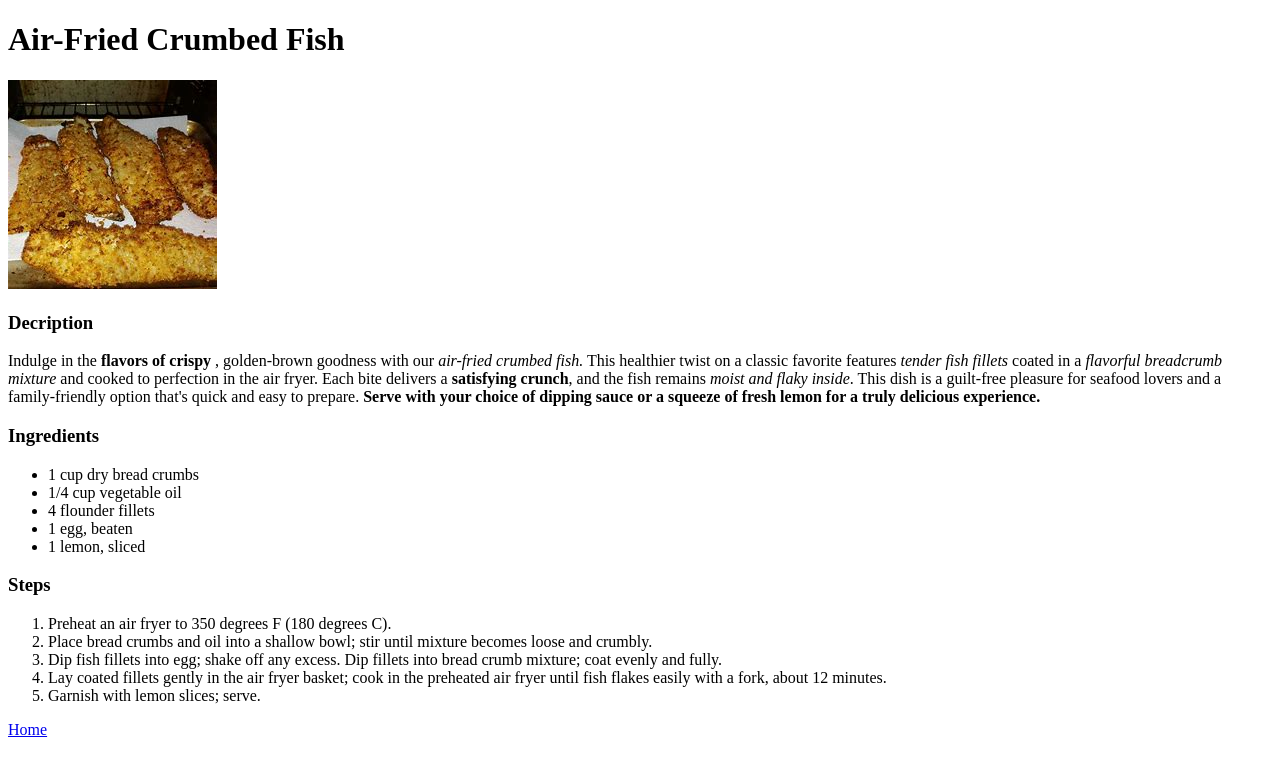
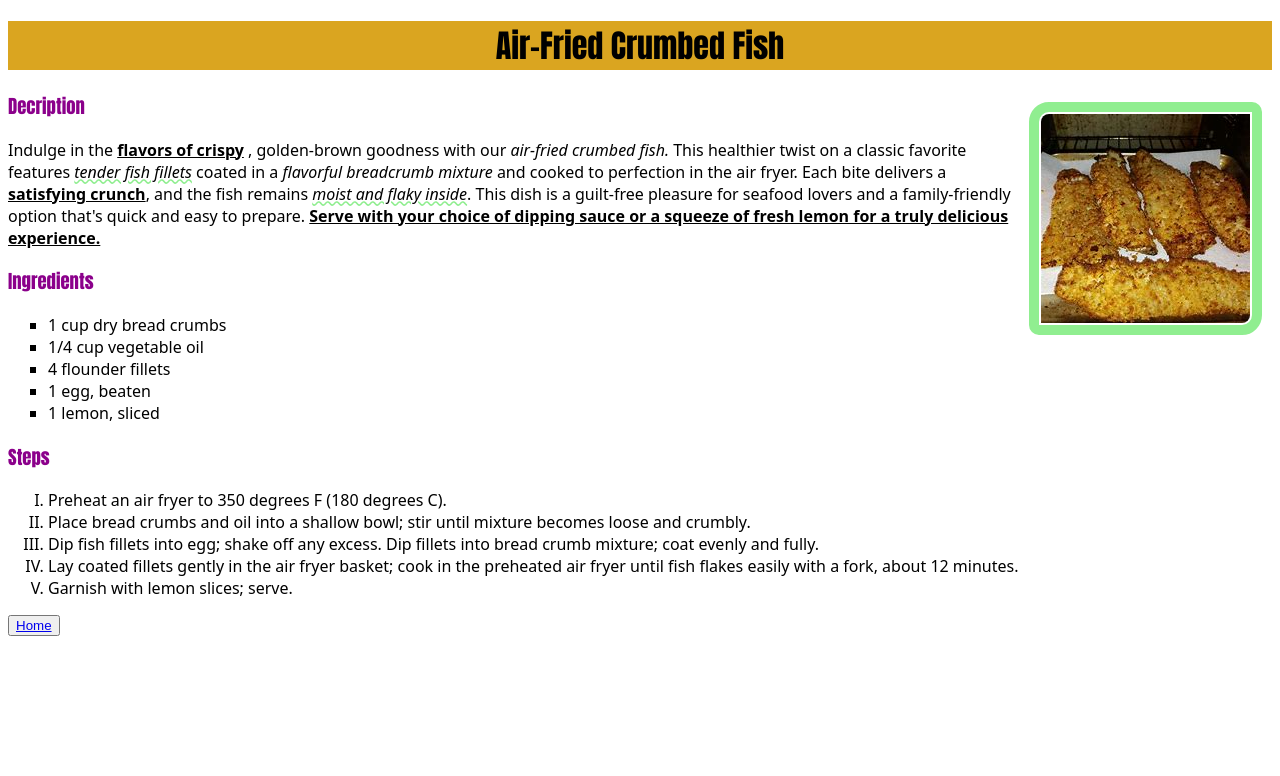
Before and after one commit to Muhammad-Azan-Ul-Haq-Awan/odin-recipes, a plain HTML site: page recipes/Airfriedcrumbedfish.html in a window 1280 px wide. Drawn offline with Linux system fonts and the light colour scheme.

Commit message:
Added divs and span for CSS

```diff
--- a/recipes/Airfriedcrumbedfish.html
+++ b/recipes/Airfriedcrumbedfish.html
@@ -4,16 +4,17 @@
     <meta charset="UTF-8">
     <meta name="viewport" content="width=device-width, initial-scale=1.0">
     <title>Air-Fried Crumbed Fish</title>
+    <link rel="stylesheet" href="styles.css">
 </head>
 <body>
-    <h1>Air-Fried Crumbed Fish</h1>
+    <div class="heading1"><h1>Air-Fried Crumbed Fish</h1></div>
     <img src="../images/fish.jpeg" alt="Fish">
     <h3>Decription</h3>
-    <p> Indulge in the <strong>flavors of crispy</strong> , golden-brown goodness with our <em>air-fried crumbed fish.</em>
-        This healthier twist on a classic favorite features <em>tender fish fillets</em> coated in a <em>flavorful breadcrumb mixture</em> and
-        cooked to perfection in the air fryer. Each bite delivers a <strong>satisfying crunch</strong>, and the fish remains <em>moist and flaky inside</em>.
+    <p> Indulge in the <span class="highlight"><strong>flavors of crispy</strong></span> , golden-brown goodness with our <span class="underlight"></span><em>air-fried crumbed fish.</em></span>
+        This healthier twist on a classic favorite features <span class="underlight"><em>tender fish fillets</em></span> coated in a <em>flavorful breadcrumb mixture</em> and
+        cooked to perfection in the air fryer. Each bite delivers a <span class="highlight"><strong>satisfying crunch</strong></span>, and the fish remains <span class="underlight"><em>moist and flaky inside</em></span>.
         This dish is a guilt-free pleasure for seafood lovers and a family-friendly option that's quick and easy to prepare.
-        <strong>Serve with your choice of dipping sauce or a squeeze of fresh lemon for a truly delicious experience.</strong></p>
+        <span class="highlight"><strong>Serve with your choice of dipping sauce or a squeeze of fresh lemon for a truly delicious experience.</strong></span></p>
     <h3>Ingredients</h3>
     <ul>
         <li>1 cup dry bread crumbs</li>
@@ -31,6 +32,6 @@
             about 12 minutes.</li>
         <li>Garnish with lemon slices; serve.</li>
     </ol>
-    <a href="../index.html">Home</a>
+    <button><a href="../index.html">Home</a></button>
 </body>
 </html>
--- /dev/null
+++ b/recipes/styles.css
@@ -0,0 +1,50 @@
+.heading1 {
+    background-color: goldenrod;
+    color: black;
+    font-weight: bolder;
+    text-align: center;
+    font-family: Impact, Haettenschweiler, 'Arial Narrow Bold', sans-serif;
+}
+
+img {
+    float: right;
+    margin: 10px;
+    border: 10px solid lightgreen;
+    border-radius: 20px 10px;
+    padding: 2px;
+  }
+
+h3 {
+    font-weight: bold;
+    color: darkmagenta;
+    font-family: Impact, Haettenschweiler, 'Arial Narrow Bold', sans-serif;
+    font-weight: bolder;
+}
+
+p {
+    font-family: system-ui, -apple-system, BlinkMacSystemFont, 'Segoe UI', Roboto, Oxygen, Ubuntu, Cantarell, 'Open Sans', 'Helvetica Neue', sans-serif;
+}
+
+ul {
+    list-style: square;
+    font-family: system-ui, -apple-system, BlinkMacSystemFont, 'Segoe UI', Roboto, Oxygen, Ubuntu, Cantarell, 'Open Sans', 'Helvetica Neue', sans-serif;
+}
+
+ol {
+    list-style: upper-roman;
+    font-family: system-ui, -apple-system, BlinkMacSystemFont, 'Segoe UI', Roboto, Oxygen, Ubuntu, Cantarell, 'Open Sans', 'Helvetica Neue', sans-serif;
+}
+
+.highlight {
+    text-decoration: underline;
+}
+
+.underlight {
+    text-decoration: underline;
+    text-decoration-style: wavy;
+    text-decoration-color: lightgreen;
+}
+
+button {
+    display: block;
+}
--- /dev/null
+++ b/style.css
@@ -0,0 +1,27 @@
+.title {
+    background-color: lightsalmon;
+    height: 50px;
+    display: flex;
+    width: auto;
+    margin: 0;
+    padding: 0;
+    align-items: center;
+    text-align: center;
+    justify-content: center;
+}
+
+h1 {
+    color: black;
+    font-family: 'Franklin Gothic Medium', 'Arial Narrow', Arial, sans-serif;
+}
+
+.lists {
+    font-family: 'Trebuchet MS', 'Lucida Sans Unicode', 'Lucida Grande', 'Lucida Sans', Arial, sans-serif;
+    background-color: lightsalmon;
+    list-style-type: square;
+    list-style-position: inside;
+    padding-left: 20px;
+    padding-top: 10px;
+    padding-bottom: 10px;
+    padding-right: 20px;
+}
```
